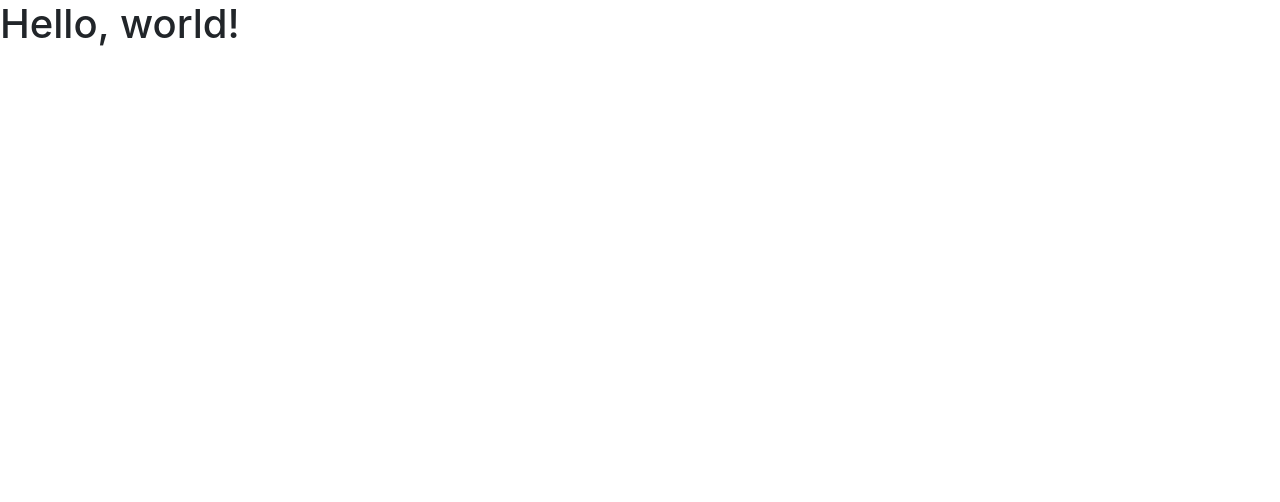
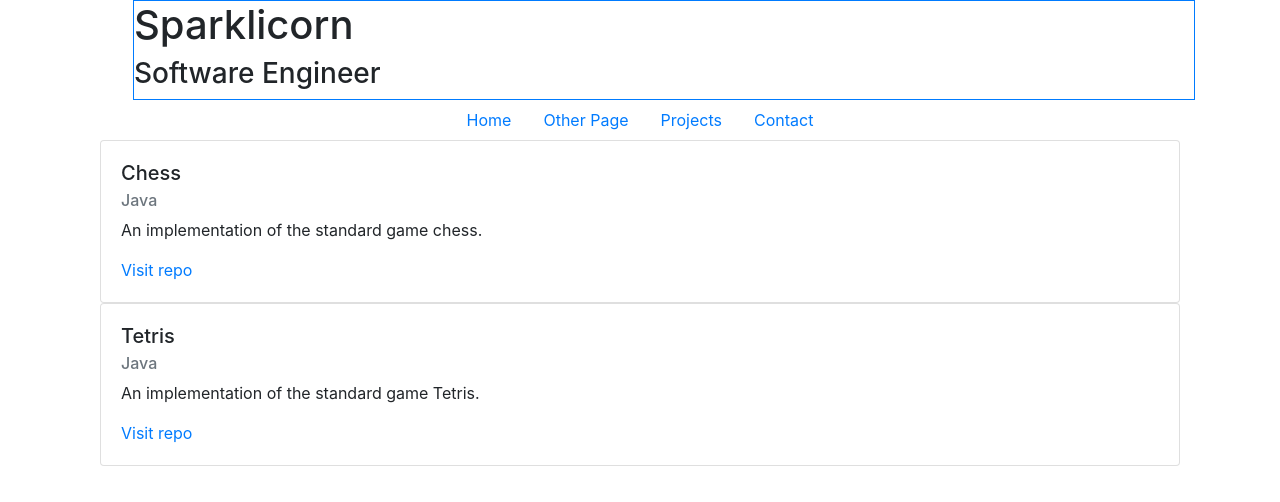
Before and after one commit to sparklicorn/sparklicorn.github.io, a plain HTML site: page index.html in a window 1280 px wide. Drawn offline with nearby package versions, Linux system fonts and the light colour scheme.

Commit message:
Update index.html

```diff
--- a/index.html
+++ b/index.html
@@ -11,7 +11,48 @@
     <title>Hello, world!</title>
   </head>
   <body>
-    <h1>Hello, world!</h1>
+
+    <div class="container">
+      <div id="page-title" class="ml-5 border border-bottom border-primary">
+        <h1>Sparklicorn</h1>
+        <h3>Software Engineer</h3>
+      </div>
+
+      <ul class="nav justify-content-center">
+        <li class="nav-item">
+          <a class="nav-link" href="#">Home</a>
+        </li>
+        <li class="nav-item">
+          <a class="nav-link" href="#">Other Page</a>
+        </li>
+        <li class="nav-item">
+          <a class="nav-link" href="#">Projects</a>
+        </li>
+        <li class="nav-item">
+          <a class="nav-link" href="#">Contact</a>
+        </li>
+      </ul>
+
+      <div id="projects-conainer" class="container">
+        <div class="card">
+          <div class="card-body">
+            <h5 class="card-title">Chess</h5>
+            <h6 class="card-subtitle mb-2 text-muted">Java</h6>
+            <p class="card-text">An implementation of the standard game chess.</p>
+            <a href="https://github.com/sparklicorn/chess" class="card-link">Visit repo</a>
+          </div>
+        </div>
+
+        <div class="card">
+          <div class="card-body">
+            <h5 class="card-title">Tetris</h5>
+            <h6 class="card-subtitle mb-2 text-muted">Java</h6>
+            <p class="card-text">An implementation of the standard game Tetris.</p>
+            <a href="https://github.com/sparklicorn/tetris" class="card-link">Visit repo</a>
+          </div>
+        </div>
+      </div>
+    </div>
 
     <!-- Optional JavaScript -->
     <!-- jQuery first, then Popper.js, then Bootstrap JS -->
```
